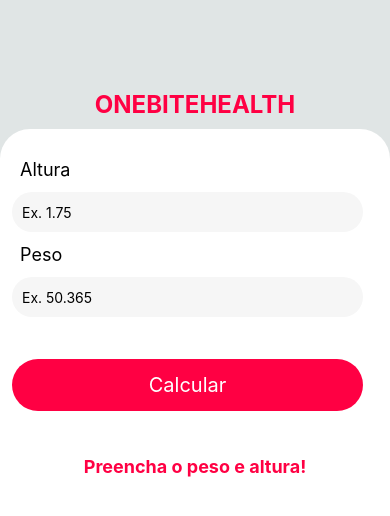
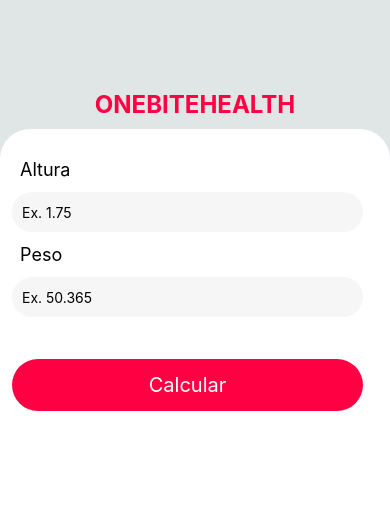
Before and after one commit to marcosviniciusjau/one-bit-health-react-native, a React Native app: screen / in a window 390 px wide. Shown: the top 516 px of the page. Built offline with nearby package versions, Linux system fonts and the light colour scheme.

Commit message:
finalization

```diff
--- a/src/components/form/index.js
+++ b/src/components/form/index.js
@@ -1,4 +1,4 @@
-import React, {useState}from "react"
+import React, { useState } from "react"
 import {
   View,
   Text,
@@ -6,42 +6,68 @@
   TouchableOpacity,
   Vibration,
   Pressable,
-    Keyboard } from "react-native"
+  Keyboard,
+  FlatList,
+} from "react-native"
 import ResultImc from "./ResultImc"
 import styles from "./style"
 
 export default function Form() {
-
-  const [height,setHeight] = useState(null)
-  const [weight,setWeight] = useState(null)
+  const [height, setHeight] = useState(null)
+  const [weight, setWeight] = useState(null)
   const [messageImc, setMessageImc] = useState("Preencha o peso e altura!")
-  const [imc,setImc] = useState(null)
-  const [textButton,setTextButton] = useState("Calcular");
-  const [errorMessage, setErrorMessage]= useState(null)
-
-  function imcCalculator(){
-    let heightFormat = height.replace("," , ".")
-    return setImc((weight / (heightFormat * heightFormat)).toFixed(2))
+  const [imc, setImc] = useState(null)
+  const [textButton, setTextButton] = useState("Calcular")
+  const [errorMessage, setErrorMessage] = useState(null)
+  const [imcList, setImcList] = useState([])
+  const [color,setColor]= useState(null)
+  const [classificationImc, setClassificationImc] = useState(null)
+  function imcCalculator() {
+    let heightFormat = height.replace(",", ".")
+    let totalImc = (weight / (heightFormat * heightFormat)).toFixed(2)
+    setImcList((arr) => [...arr, { id: new Date().getTime(), imc: totalImc }])
+    setImc(totalImc)
   }
 
-  function verificationImc(){
-    if(imc == null){
-      Vibration.vibrate();
+  function verificationImc() {
+    if (imc == null) {
+      Vibration.vibrate()
       setErrorMessage("Campo obrigatório *")
     }
   }
+  function classificationImcMessages() {
+    if (imc < 18.5) {
+      setClassificationImc("Abaixo do peso")
+      setColor("red")
+    }
+    if ((imc > 18, 5 && imc < 24, 9)) {
+      setClassificationImc("Saudável")
+    }
+    if ((imc > 25 && imc < 29, 9)) {
+      setClassificationImc("Sobrepeso")
+    }
+    if ((imc > 30 && imc < 34, 9)) {
+      setClassificationImc("Obesidade Classe 1")
+    }
+    if ((imc > 35 && imc < 39, 9)) {
+      setClassificationImc("Obesidade Classe 2")
+    }
+    if (imc >= 40) {
+      setClassificationImc("Obesidade Classe 3")
+    }
+  }
 
-  function validationImc(){
-    if(weight != null && height != null){
+function validationImc() {
+  console.log(imcList)
+  if (weight != null && height != null) {
     imcCalculator()
     setHeight(null)
     setWeight(null)
     setMessageImc("Seu IMC é igual:")
+    classificationImcMessages(setClassificationImc())
     setTextButton("Calcular Novamente")
     setErrorMessage(null)
-      return
-    }
-    else{
+  } else {
     verificationImc()
     setImc(null)
     setTextButton("Calcular")
@@ -50,8 +76,9 @@
 }
 
 return (
-    <Pressable onPress={Keyboard.dismiss} style={styles.formContext}>
-      <View style={styles.form}>
+  <View style={styles.formContext}>
+    {imc === null ? (
+      <Pressable onPress={Keyboard.dismiss} style={styles.form}>
         <Text style={styles.formLabel}>Altura</Text>
         <Text style={styles.errorMessage}>{errorMessage}</Text>
         <TextInput
@@ -79,8 +106,37 @@
         >
           <Text style={styles.textButtonCalculator}>{textButton}</Text>
         </TouchableOpacity>
+      </Pressable>
+    ) : (
+      <View style={styles.exhibitionResultImc}>
+        <ResultImc messageResultImc={messageImc} resultImc={imc} classificationImc={classificationImc} color={setColor}/>
+
+        <TouchableOpacity
+          style={styles.buttonCalculator}
+          onPress={() => {
+            validationImc()
+          }}
+        >
+          <Text style={styles.textButtonCalculator}>{textButton}</Text>
+        </TouchableOpacity>
       </View>
-      <ResultImc messageResultImc={messageImc} resultImc={imc} />
-    </Pressable>
+    )}
+    <FlatList
+      showsVerticalScrollIndicator={false}
+      style={styles.listImcs}
+      data={imcList.reverse()}
+      renderItem={({ item }) => {
+        return (
+          <Text style={styles.resultImcItem}>
+            <Text style={styles.textResultItemList}>Resultado IMC = </Text>
+            {item.imc}
+          </Text>
+        )
+      }}
+      keyExtractor={(item) => {
+        item.id
+      }}
+    />
+  </View>
 )
 }
--- a/src/components/form/resultImc/index.js
+++ b/src/components/form/resultImc/index.js
@@ -6,25 +6,22 @@
 
   const onShare= async () =>{
     const result= await Share.share({
-      message: "Meu imc hoje é: " + props.resultImc,
+      message: "Meu IMC hoje é: " + props.resultImc + props.classificationImc,
     })
+
   }
 
   return (
     <View style={styles.contextImc}>
       <View style={styles.boxSharebutton}>
-        { props.resultImc != null ?
-        <TouchableOpacity
-        onPress={onShare}
-        style={styles.shared}>
+        <Text style={styles.information}>{props.messageResultImc}</Text>
+        <Text style={styles.resultImc}>{props.resultImc}</Text>
+        <Text style={styles.classification}>{props.classificationImc}</Text>
+
+        <TouchableOpacity onPress={onShare} style={styles.shared}>
           <Text style={styles.sharedText}>Share</Text>
         </TouchableOpacity>
-        :
-        <View/>
-        }
       </View>
-      <Text style={styles.information}>{props.messageResultImc}</Text>
-      <Text style={styles.resultImc}>{props.resultImc}</Text>
     </View>
   )
 }
--- a/src/components/form/resultImc/style.js
+++ b/src/components/form/resultImc/style.js
@@ -1,5 +1,5 @@
 import { StyleSheet } from "react-native"
-
+import setColor from "../index"
 const styles = StyleSheet.create({
   contextImc: {
     flex: 1,
@@ -21,6 +21,10 @@
     fontWeight: "bold",
   },
 
+  classification: {
+    color: `${setColor}`,
+    fontSize: 15,
+  },
   boxSharebutton: {
     width: "100%",
     alignItems: "center",
@@ -32,10 +36,10 @@
     paddingBottom: 5,
     paddingTop: 5,
   },
-  sharedText:{
-   color:"#ffff",
-   flexWeight:"bold",
-   paddingHorizontal:30,
+  sharedText: {
+    color: "#ffff",
+    flexWeight: "bold",
+    paddingHorizontal: 30,
   },
 })
 
--- a/src/components/form/style.js
+++ b/src/components/form/style.js
@@ -46,6 +46,21 @@
     fontWeight: "bold",
     paddingLeft: 20,
   },
+  exhibitionResultImc:{
+    width:"100%",
+    height:"50%",
+  },
+  listImcs:{
+    marginTop:20,
+
+  },
+  resultImcItem:{
+   fontSize:28,
+   color:"red",
+   width:"100%",
+   height:50,
+   paddingRight:20,
+  }
 })
 
 export default styles
```
Lines whose indentation alone changed are shown as unchanged.
